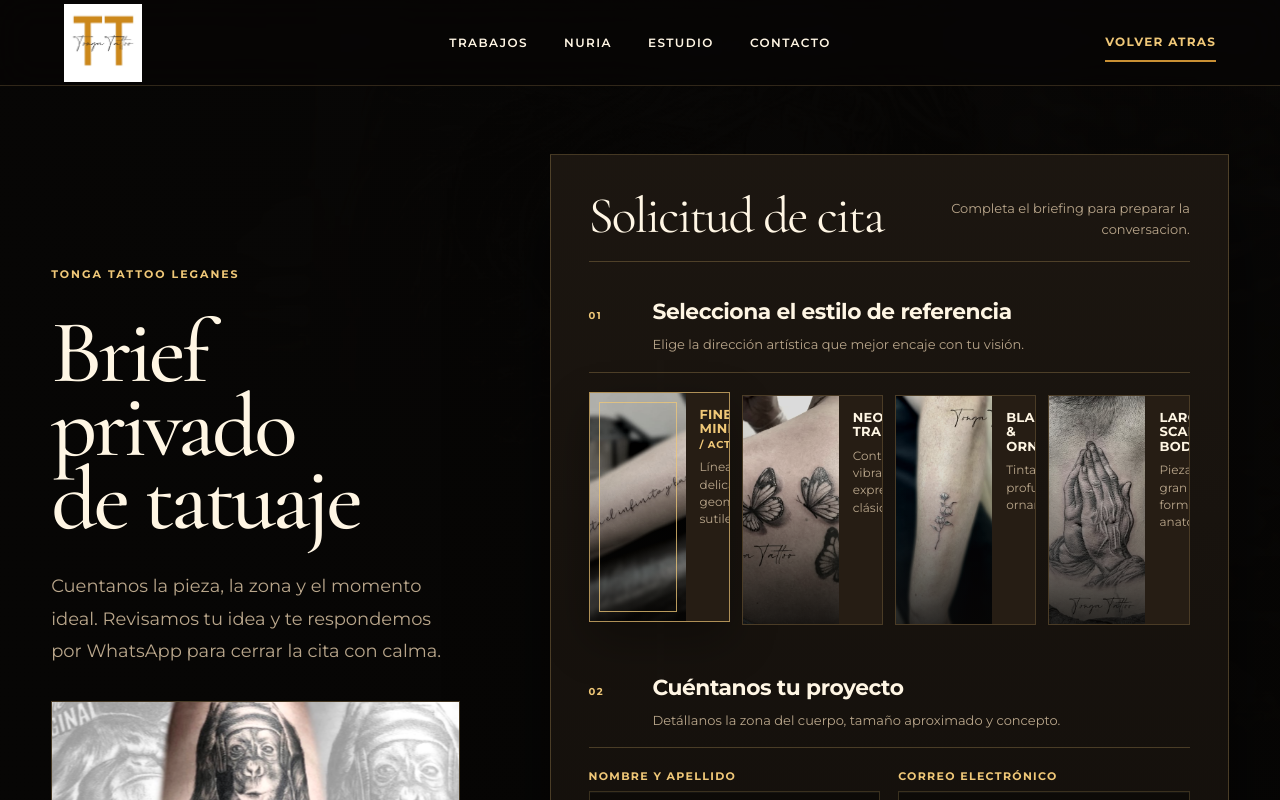
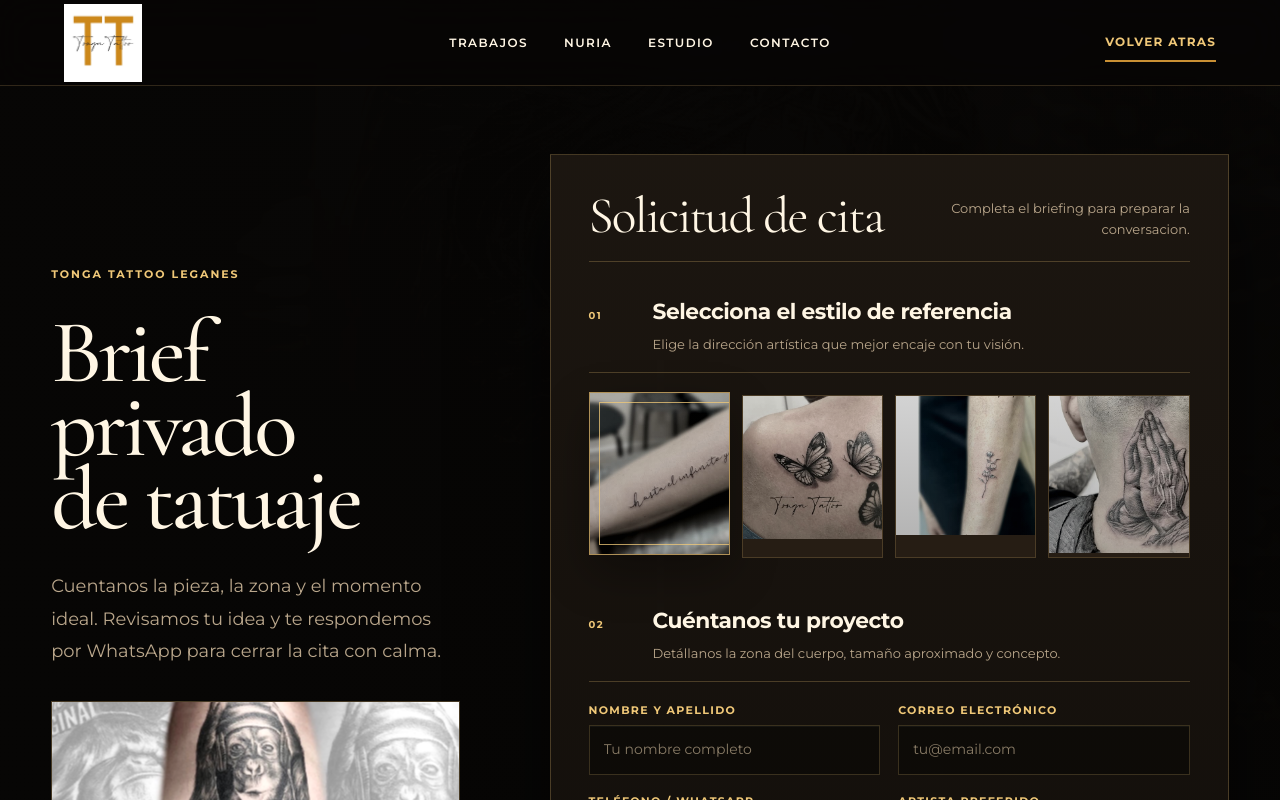
Before and after one commit to marcosAlvarezCalabria/tongaleganes, a Next.js app: page /book in a window 1280 px wide. Shown: the top 800 px of the page. Built offline with nearby package versions, Linux system fonts and the light colour scheme.

Commit message:
fix: prevent booking style text clipping

```diff
--- a/app/globals.css
+++ b/app/globals.css
@@ -1561,9 +1561,9 @@ footer span { justify-self: end; color: var(--muted); font-size: 10px; letter-sp
   margin: 0;
 }
 .book-page-studio .style-card {
-  min-height: 230px;
-  display: grid;
-  grid-template-rows: minmax(138px, 1fr) auto;
+  min-height: 0;
+  display: grid;
+  grid-template-rows: auto 1fr;
   gap: 0;
   padding: 0;
   overflow: hidden;
@@ -1580,8 +1580,9 @@ footer span { justify-self: end; color: var(--muted); font-size: 10px; letter-sp
   box-shadow: 0 18px 44px rgba(0, 0, 0, .32);
 }
 .book-page-studio .style-card-image {
-  height: 100%;
-  min-height: 138px;
+  aspect-ratio: 4 / 3;
+  height: auto;
+  min-height: 0;
   background: #0d0907;
 }
 .book-page-studio .style-card-image img {
@@ -1591,34 +1592,37 @@ footer span { justify-self: end; color: var(--muted); font-size: 10px; letter-sp
   filter: sepia(.08) saturate(.76) contrast(1.12) brightness(.86);
 }
 .book-page-studio .style-card-overlay {
-  background: linear-gradient(180deg, transparent 35%, rgba(7, 6, 5, .82));
+  background: linear-gradient(180deg, rgba(7, 6, 5, .04), rgba(7, 6, 5, .18));
 }
 .book-page-studio .style-card-content {
-  min-height: 112px;
-  padding: 14px;
+  min-height: 128px;
+  padding: 16px 14px 17px;
   display: grid;
   align-content: start;
-  gap: 8px;
+  gap: 9px;
+  background: linear-gradient(180deg, rgba(20, 16, 12, .98), rgba(12, 10, 8, .98));
 }
 .book-page-studio .style-card-content strong {
   max-width: none;
   color: var(--book-text);
   font-family: var(--font-sans), sans-serif;
-  font-size: 13px;
+  font-size: 12px;
   font-weight: 900;
-  line-height: 1.12;
+  line-height: 1.22;
   letter-spacing: .02em;
   text-transform: uppercase;
 }
 .book-page-studio .style-card-content span {
   color: var(--book-muted-night);
   font-size: 12px;
-  line-height: 1.45;
+  line-height: 1.5;
 }
 .book-page-studio .style-card.active .style-card-content strong,
 .book-page-studio .style-card.active .style-card-content strong::after { color: var(--book-metal-soft); }
 .book-page-studio .style-card.active .style-card-content strong::after {
-  content: " / activo";
+  content: "activo";
+  display: block;
+  margin-top: 6px;
   font-size: 10px;
   letter-spacing: .08em;
 }
```
